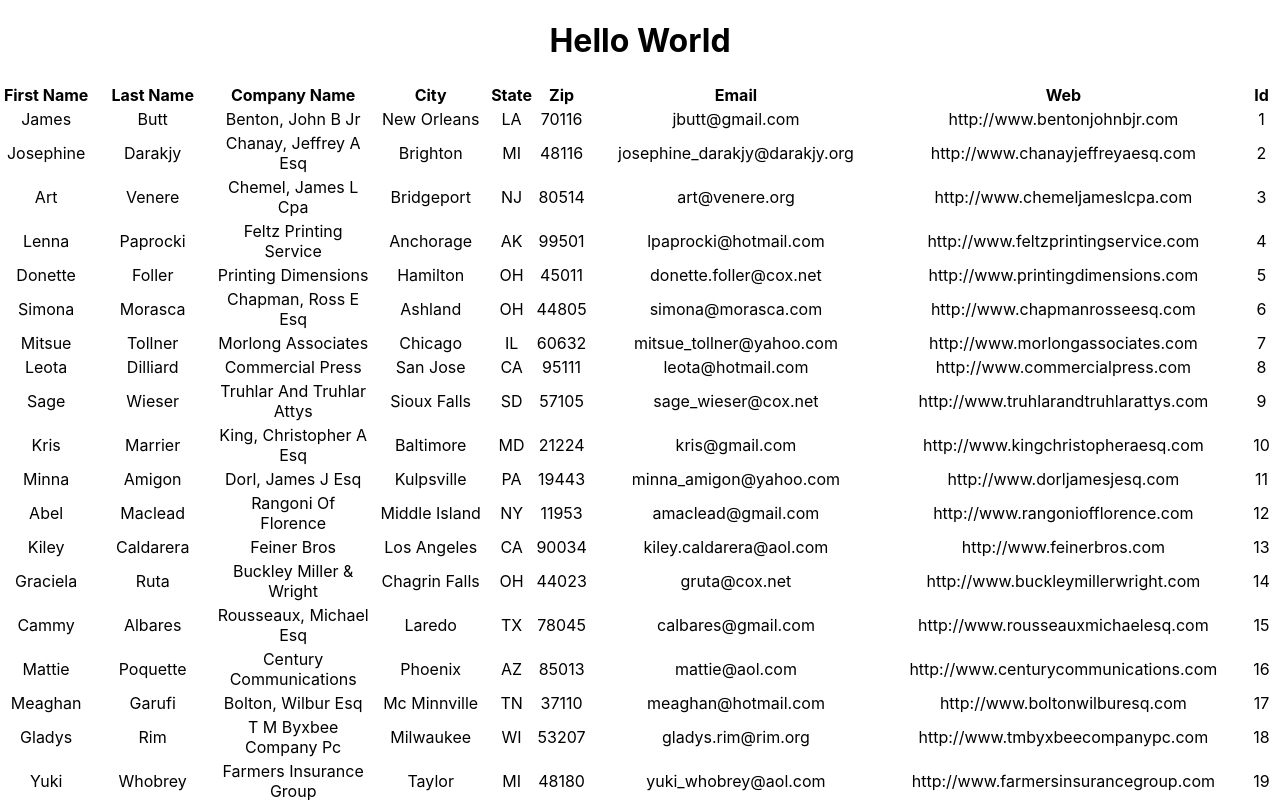
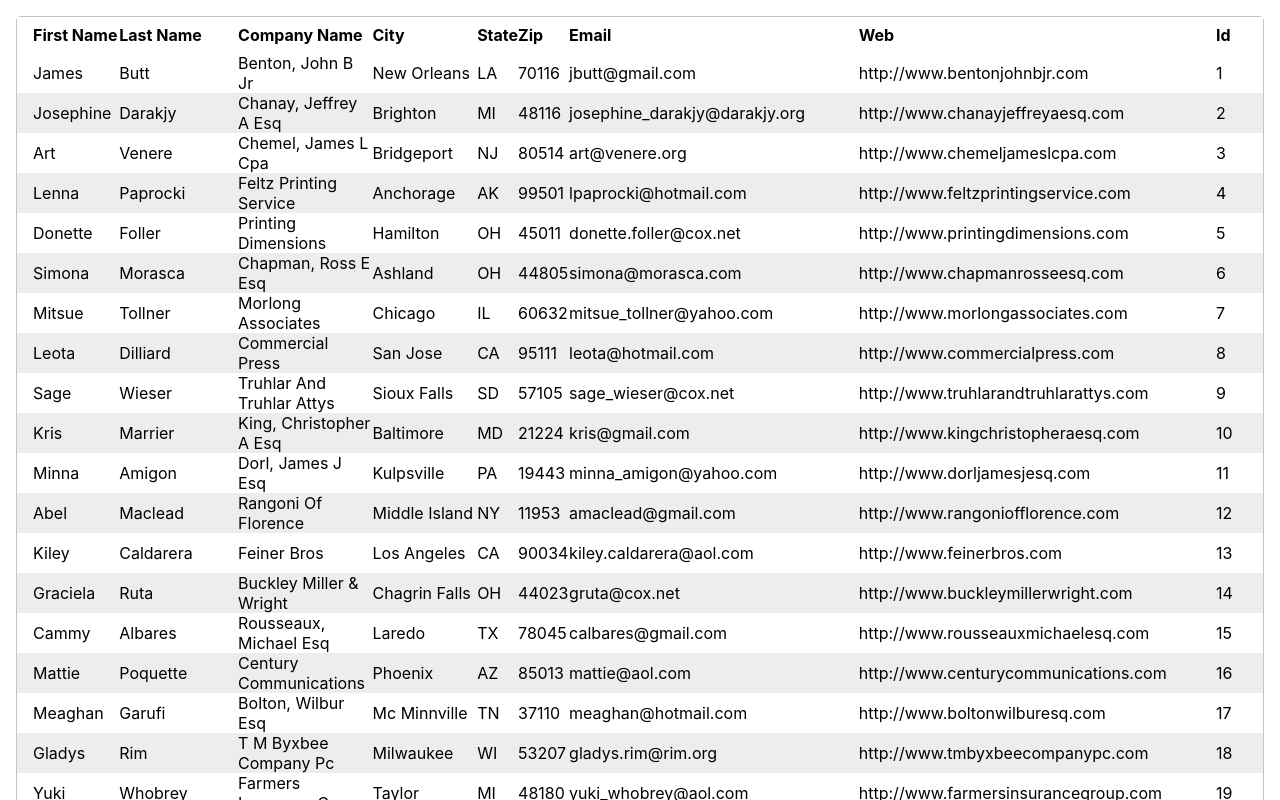
Before and after one commit to deepclearning/tablepagination, a React (Create React App) app: page / in a window 1280 px wide. Shown: the top 800 px of the page. Built offline with nearby package versions, Linux system fonts and the light colour scheme.

Commit message:
table styled

```diff
--- a/src/App.css
+++ b/src/App.css
@@ -1,38 +1,4 @@
 .App {
   text-align: center;
+  padding: 16px;
 }
-
-.App-logo {
-  height: 40vmin;
-  pointer-events: none;
-}
-
-@media (prefers-reduced-motion: no-preference) {
-  .App-logo {
-    animation: App-logo-spin infinite 20s linear;
-  }
-}
-
-.App-header {
-  background-color: #282c34;
-  min-height: 100vh;
-  display: flex;
-  flex-direction: column;
-  align-items: center;
-  justify-content: center;
-  font-size: calc(10px + 2vmin);
-  color: white;
-}
-
-.App-link {
-  color: #61dafb;
-}
-
-@keyframes App-logo-spin {
-  from {
-    transform: rotate(0deg);
-  }
-  to {
-    transform: rotate(360deg);
-  }
-}
--- a/src/App.js
+++ b/src/App.js
@@ -1,11 +1,10 @@
 import React from 'react';
 import './App.css';
-import Gettableview from "./components/Gettableview";
+import Gettableview from "./components/Gettableview.jsx";
 
 function App() {
   return (
     <div className="App">
-      <h1>Hello World</h1>
       <Gettableview/>
     </div>
   );
--- /dev/null
+++ b/src/components/Gettableview.css
@@ -0,0 +1,34 @@
+.user-table{
+    text-align: left;
+    width: 100%;
+    border-radius: 4px;
+    border: 1px solid rgba(83, 79, 79, 0.329);
+    height: 100%;
+    overflow: auto;
+}
+
+.user-table td{
+    height: 40px;
+}
+
+.user-table td:first-child, .user-table th:first-child{
+    padding-left: 16px;
+}
+
+.user-table thead{
+    position: sticky;
+    top:0;
+    background: white;
+}
+
+.user-table td:last-child, .user-table th:last-child{
+    padding-right: 16px;
+}
+
+.user-table th{
+    height: 36px;
+}
+
+.user-table tr:nth-child(even){
+    background:rgba(111, 88, 88, 0.11);
+}
--- a/src/components/Gettableview.js
+++ b/src/components/Gettableview.jsx
@@ -1,5 +1,6 @@
 import React, {Component} from "react";
 import users from "../data/users.js";
+import './Gettableview.css'
 
 class Gettableview extends Component {
     constructor(props){
@@ -19,7 +20,7 @@
         const {users} = this.state;
 
         return (
-            <table>
+            <table className="user-table" cellPadding="0" cellSpacing="0">
                 <thead>
                     <tr>
                     <th onClick={e=>this.onSort(e,"first_name")}>First Name</th>
@@ -35,16 +36,17 @@
                 </thead>
 
                 <tbody>
-                    {users.map( user => <tr key={user.id}>
-                        <td>{user.first_name} </td>
-                        <td>{user.last_name} </td>
-                        <td>{user.company_name} </td>
-                        <td>{user.city} </td>
-                        <td>{user.state} </td>
-                        <td>{user.zip} </td>
-                        <td>{user.email} </td>
-                        <td>{user.web} </td>
-                        <td>{user.id} </td>
+                    {users.map(({first_name, last_name, company_name, city, state, zip, email, web, id})=>
+                    <tr key={id}>
+                        <td>{first_name} </td>
+                        <td>{last_name} </td>
+                        <td>{company_name} </td>
+                        <td>{city} </td>
+                        <td>{state} </td>
+                        <td>{zip} </td>
+                        <td>{email} </td>
+                        <td>{web} </td>
+                        <td>{id} </td>
                     </tr>)}
                 </tbody>
             </table>
```
Also changed, not shown: 2 other files (tests, documents, lock files or other folders).
